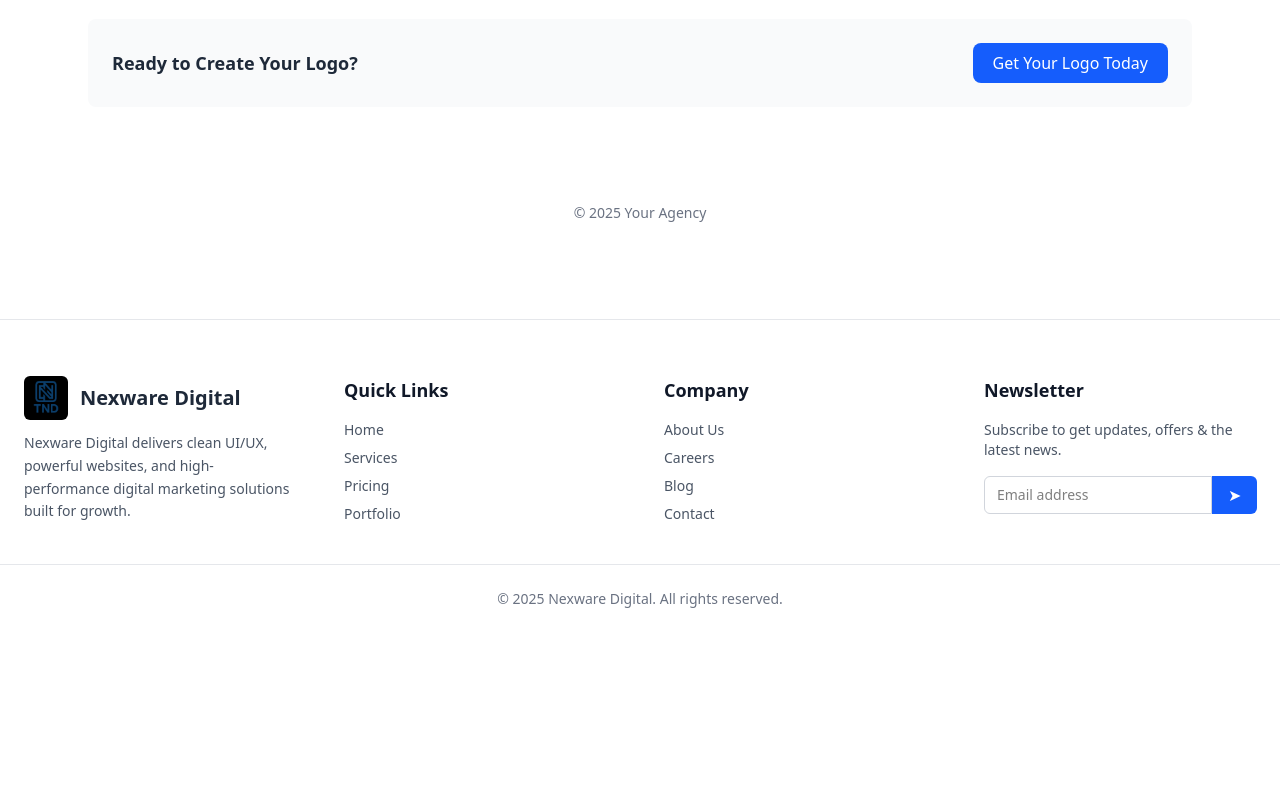
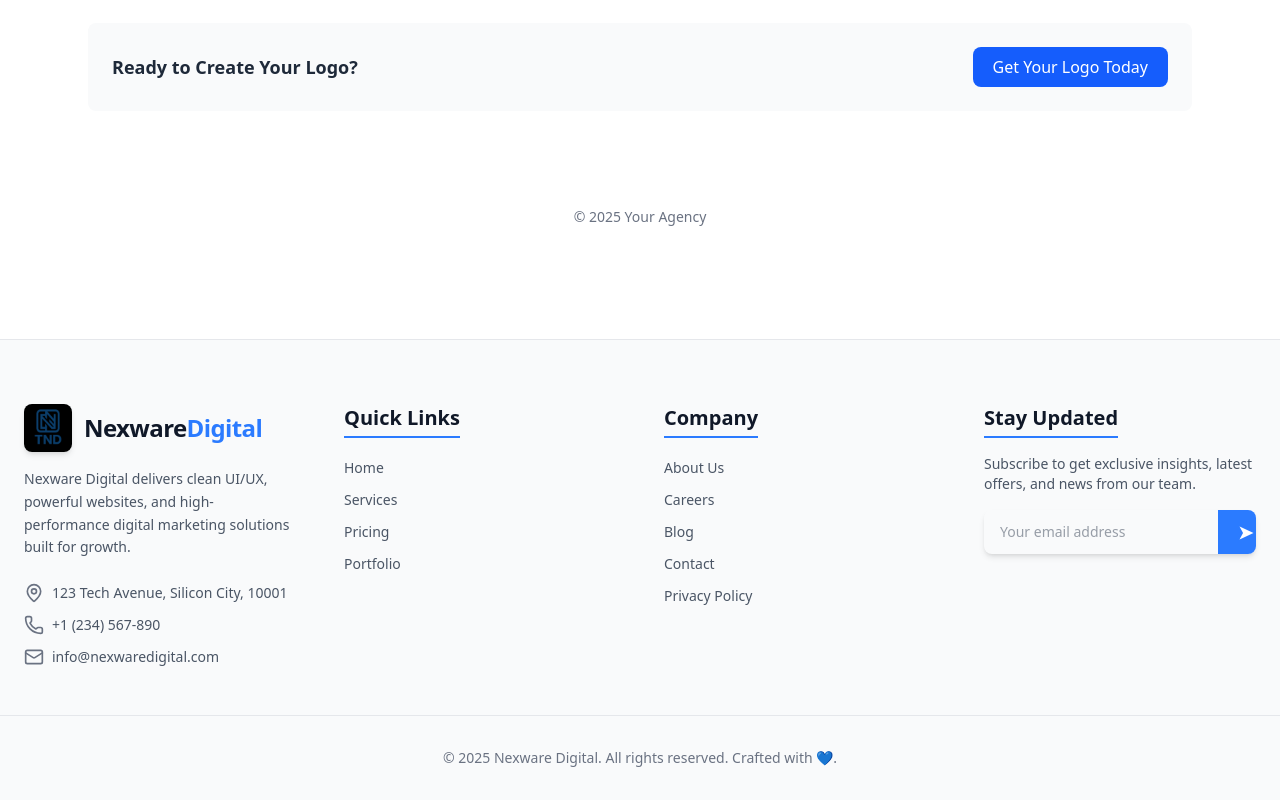
Before and after one commit to abhisheksingh01-ai/Nexware_Digital, a React (Vite) app: page /logo in a window 1280 px wide. Shown: the part 1242-2042 px from the top of the page. Before the commit the page ends 1875 px from the top, so only its background shows below. Built offline with nearby package versions, Linux system fonts and the light colour scheme.

Commit message:
navbar and footer

```diff
--- a/src/component/Features/Footer/Footer.jsx
+++ b/src/component/Features/Footer/Footer.jsx
@@ -1,72 +1,118 @@
 import React from "react";
 import Logo from "../../../assets/Logo.jpg";
+import { Mail, MapPin, Phone } from "lucide-react"; // Added icons for contact info
 
 export default function Footer() {
   return (
-    <footer className="bg-white border-t border-gray-200 mt-16 pt-14 pb-6">
+    // Softer background and clearer top border
+    <footer className="bg-gray-50 border-t border-gray-200 mt-20 pt-16 pb-8">
       <div className="max-w-7xl mx-auto px-6 grid grid-cols-1 sm:grid-cols-2 lg:grid-cols-4 gap-12">
-
-        {/* LEFT – LOGO + ABOUT */}
+        {/* LEFT – LOGO + ABOUT - Increased visual weight */}
         <div>
-          <div className="flex items-center gap-3 mb-3">
-            <img src={Logo} alt="Nexware Digital" className="w-11 h-11 rounded-md" />
-            <h2 className="text-xl font-bold text-gray-800">Nexware Digital</h2>
+          <div className="flex items-center gap-3 mb-4">
+            <img
+              src={Logo}
+              alt="Nexware Digital"
+              className="w-12 h-12 rounded-lg object-cover shadow-md"
+            />
+            <h2 className="text-2xl font-extrabold text-gray-900 tracking-tight">
+              Nexware<span className="text-[#2b7bff]">Digital</span>
+            </h2>
           </div>
 
-          <p className="text-gray-600 text-sm leading-relaxed">
+          <p className="text-gray-600 text-sm leading-relaxed max-w-xs">
             Nexware Digital delivers clean UI/UX, powerful websites, and
             high-performance digital marketing solutions built for growth.
           </p>
+
+          {/* Fictional Contact Info */}
+          <div className="mt-6 space-y-3 text-sm">
+            <div className="flex items-start gap-2 text-gray-600">
+              <MapPin className="w-5 h-5 text-gray-500 flex-shrink-0" />
+              <span>123 Tech Avenue, Silicon City, 10001</span>
+            </div>
+            <div className="flex items-start gap-2 text-gray-600">
+              <Phone className="w-5 h-5 text-gray-500 flex-shrink-0" />
+              <a href="tel:+1234567890" className="hover:text-[#2b7bff] transition">+1 (234) 567-890</a>
+            </div>
+            <div className="flex items-start gap-2 text-gray-600">
+              <Mail className="w-5 h-5 text-gray-500 flex-shrink-0" />
+              <a href="mailto:info@nexwaredigital.com" className="hover:text-[#2b7bff] transition">info@nexwaredigital.com</a>
+            </div>
+          </div>
         </div>
 
-        {/* QUICK LINKS */}
+        {/* QUICK LINKS & COMPANY - Clearer headings and consistent hover */}
+        {renderLinkSection("Quick Links", [
+          { name: "Home", href: "/" },
+          { name: "Services", href: "/services" },
+          { name: "Pricing", href: "/pricing" },
+          { name: "Portfolio", href: "/portfolio" },
+        ])}
+
+        {renderLinkSection("Company", [
+          { name: "About Us", href: "/about" },
+          { name: "Careers", href: "/careers" },
+          { name: "Blog", href: "/blog" },
+          { name: "Contact", href: "/contact" },
+          { name: "Privacy Policy", href: "/privacy" },
+        ])}
+
+        {/* NEWSLETTER - Modern and clear CTA */}
         <div>
-          <h4 className="text-lg font-semibold text-gray-900 mb-4">Quick Links</h4>
-          <ul className="space-y-2 text-sm">
-            <li><a href="/" className="text-gray-600 hover:text-blue-600 transition">Home</a></li>
-            <li><a href="/services" className="text-gray-600 hover:text-blue-600 transition">Services</a></li>
-            <li><a href="/pricing" className="text-gray-600 hover:text-blue-600 transition">Pricing</a></li>
-            <li><a href="/portfolio" className="text-gray-600 hover:text-blue-600 transition">Portfolio</a></li>
-          </ul>
-        </div>
-
-        {/* COMPANY */}
-        <div>
-          <h4 className="text-lg font-semibold text-gray-900 mb-4">Company</h4>
-          <ul className="space-y-2 text-sm">
-            <li><a href="/about" className="text-gray-600 hover:text-blue-600 transition">About Us</a></li>
-            <li><a href="/careers" className="text-gray-600 hover:text-blue-600 transition">Careers</a></li>
-            <li><a href="/blog" className="text-gray-600 hover:text-blue-600 transition">Blog</a></li>
-            <li><a href="/contact" className="text-gray-600 hover:text-blue-600 transition">Contact</a></li>
-          </ul>
-        </div>
-
-        {/* NEWSLETTER */}
-        <div>
-          <h4 className="text-lg font-semibold text-gray-900 mb-4">Newsletter</h4>
-          <p className="text-gray-600 text-sm">
-            Subscribe to get updates, offers & the latest news.
+          <h4 className="text-xl font-bold text-gray-900 mb-4 border-b-2 border-[#2b7bff] inline-block pb-1">
+            Stay Updated
+          </h4>
+          <p className="text-gray-600 text-sm mb-4">
+            Subscribe to get exclusive insights, latest offers, and news from our team.
           </p>
 
-          <div className="flex mt-4">
+          <div className="flex mt-4 shadow-md rounded-lg overflow-hidden">
             <input
               type="email"
-              placeholder="Email address"
-              className="flex-1 border border-gray-300 rounded-l-md px-3 py-2 text-sm focus:outline-none focus:ring-1 focus:ring-blue-500"
+              placeholder="Your email address"
+              className="flex-1 px-4 py-3 text-sm text-gray-700 focus:outline-none focus:ring-2 focus:ring-blue-500 border-none"
+              aria-label="Email for newsletter subscription"
             />
-            <button className="bg-blue-600 text-white px-4 rounded-r-md hover:bg-blue-700 transition">
+            <button
+              className="bg-[#2b7bff] text-white px-5 text-lg font-semibold hover:bg-blue-700 transition duration-300 focus:outline-none focus:ring-2 focus:ring-blue-500 focus:ring-offset-2"
+              aria-label="Subscribe"
+            >
               ➤
             </button>
           </div>
         </div>
       </div>
 
-      {/* COPYRIGHT CENTERED */}
-      <div className="text-center mt-10 pt-6 border-t border-gray-200">
+      {/* COPYRIGHT CENTERED - Subtler divider */}
+      <div className="text-center mt-12 pt-8 border-t border-gray-200">
         <p className="text-gray-500 text-sm">
-          © {new Date().getFullYear()} Nexware Digital. All rights reserved.
+          © {new Date().getFullYear()} Nexware Digital. All rights reserved. Crafted with 💙.
         </p>
       </div>
     </footer>
   );
 }
+
+// Helper function for rendering link sections
+const renderLinkSection = (title, links) => (
+    <div>
+        <h4 className="text-xl font-bold text-gray-900 mb-5 border-b-2 border-[#2b7bff] inline-block pb-1">
+            {title}
+        </h4>
+        <ul className="space-y-3 text-sm">
+            {links.map((link) => (
+                <li key={link.name}>
+                    <a
+                        href={link.href}
+                        className="text-gray-600 hover:text-[#2b7bff] transition duration-200 relative group block"
+                    >
+                        {link.name}
+                        {/* Subtle left-side indicator on hover */}
+                        <span className="absolute left-[-15px] top-1/2 -translate-y-1/2 w-1 h-1 bg-[#2b7bff] rounded-full opacity-0 group-hover:opacity-100 transition-opacity duration-200"></span>
+                    </a>
+                </li>
+            ))}
+        </ul>
+    </div>
+);
--- a/src/component/Features/Navbar/Navbar.jsx
+++ b/src/component/Features/Navbar/Navbar.jsx
@@ -1,51 +1,76 @@
-import React, { useState } from "react";
-import { Menu, X } from "lucide-react";
+import React, { useState, useEffect, useRef } from "react";
+import { Menu, X, ChevronRight } from "lucide-react";
 import Logo from "../../../assets/Logo.jpg";
-
 
 const menuItems = ["Home", "Pricing", "Portfolio", "About", "Contact"];
 
 export default function Navbar() {
   const [isMobileMenuOpen, setIsMobileMenuOpen] = useState(false);
+  const [navHeight, setNavHeight] = useState(0);
+  const navRef = useRef(null);
+
+  // Measure navbar height & apply body padding
+  useEffect(() => {
+    function updateHeight() {
+      const h = navRef.current ? navRef.current.offsetHeight : 0;
+      setNavHeight(h);
+
+      // FIXED: Correct template literal
+      document.body.style.paddingTop = `${h}px`;
+    }
+
+    updateHeight();
+    window.addEventListener("resize", updateHeight);
+
+    return () => {
+      window.removeEventListener("resize", updateHeight);
+      document.body.style.paddingTop = "";
+    };
+  }, []);
 
   return (
-    <nav className="relative w-full bg-gradient-to-b from-white to-gray-50 border-b border-gray-100 z-50">
+    <nav
+      ref={navRef}
+      className="fixed top-0 left-0 right-0 bg-white shadow-lg/5 border-b border-gray-100 z-50"
+    >
       <div className="max-w-7xl mx-auto px-6 py-4 flex justify-between items-center">
 
-        {/* Brand */}
+        {/* Logo */}
         <a href="/" className="flex items-center gap-3 group">
           <img
             src={Logo}
             alt="Nexware Digital Logo"
-            className="w-9 h-9 rounded-md object-cover group-hover:opacity-90 transition-opacity"
+            className="w-10 h-10 rounded-lg object-cover ring-2 ring-transparent group-hover:ring-[#2b7bff] transition-all duration-300"
           />
-          <h2 className="text-xl font-bold text-gray-800">Nexware Digital</h2>
+          <h2 className="text-2xl font-extrabold text-gray-900 tracking-tight">
+            Nexware<span className="text-[#2b7bff]">Digital</span>
+          </h2>
         </a>
 
         {/* Desktop Menu */}
-        <div className="hidden md:flex gap-8">
+        <div className="hidden md:flex gap-10 items-center">
           {menuItems.map((item) => {
             const path = item === "Home" ? "/" : `/${item.toLowerCase()}`;
-
             return (
               <a
                 key={item}
                 href={path}
-                className="text-gray-600 font-medium transition-all hover:text-[#2b7bff] hover:-translate-y-0.5"
+                className="text-gray-700 font-semibold text-[15px] relative group transition-colors duration-300 hover:text-[#2b7bff]"
               >
                 {item}
+                <span className="absolute bottom-0 left-0 w-full h-[2px] bg-[#2b7bff] transform scale-x-0 group-hover:scale-x-100 transition-transform duration-300 origin-left"></span>
               </a>
             );
           })}
         </div>
 
-        {/* Mobile Menu Toggle */}
+        {/* Mobile Toggle */}
         <div className="md:hidden">
           <button
             onClick={() => setIsMobileMenuOpen(!isMobileMenuOpen)}
             aria-label="Toggle mobile menu"
             aria-expanded={isMobileMenuOpen}
-            className="text-gray-800 focus:outline-none focus:ring-2 focus:ring-[#2b7bff] focus:ring-offset-2 rounded-md p-1 transition-colors"
+            className="text-gray-900 p-2 rounded-full hover:bg-gray-100 focus:outline-none focus:ring-2 focus:ring-[#2b7bff]"
           >
             {isMobileMenuOpen ? <X size={28} /> : <Menu size={28} />}
           </button>
@@ -54,9 +79,14 @@ export default function Navbar() {
 
       {/* Mobile Menu */}
       <div
-        className={`md:hidden bg-white border-t border-gray-100 absolute w-full shadow-lg flex flex-col items-center overflow-hidden transition-all duration-300 ease-in-out ${
-          isMobileMenuOpen ? "max-h-96 opacity-100 py-4" : "max-h-0 opacity-0 py-0"
-        }`}
+        className={`md:hidden bg-white absolute left-0 right-0 shadow-xl flex flex-col items-center overflow-hidden transition-all duration-300 ease-in-out`}
+        style={{
+          top: navHeight,
+          maxHeight: isMobileMenuOpen ? "500px" : 0,
+          opacity: isMobileMenuOpen ? 1 : 0,
+          paddingTop: isMobileMenuOpen ? "0.5rem" : 0,
+          paddingBottom: isMobileMenuOpen ? "0.5rem" : 0,
+        }}
       >
         {menuItems.map((item) => {
           const path = item === "Home" ? "/" : `/${item.toLowerCase()}`;
@@ -65,10 +95,11 @@ export default function Navbar() {
             <a
               key={item}
               href={path}
-              className="w-full text-center py-2 text-lg font-medium text-gray-700 hover:text-[#2b7bff] hover:bg-gray-50"
+              className="w-full flex justify-between items-center px-6 py-3 text-lg font-semibold text-gray-800 hover:text-white hover:bg-[#2b7bff] transition-colors duration-200 border-b border-gray-100 last:border-b-0"
               onClick={() => setIsMobileMenuOpen(false)}
             >
               {item}
+              <ChevronRight className="w-5 h-5 opacity-70" />
             </a>
           );
         })}
```
